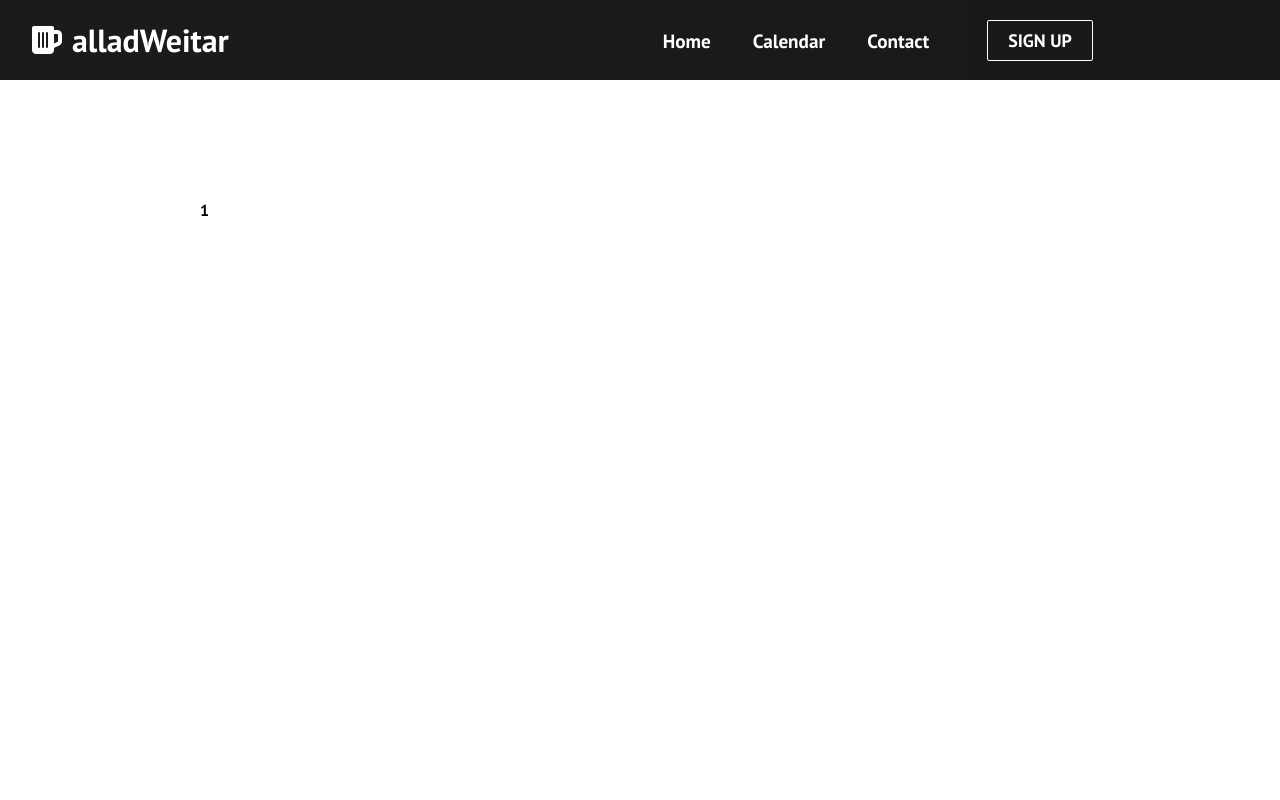
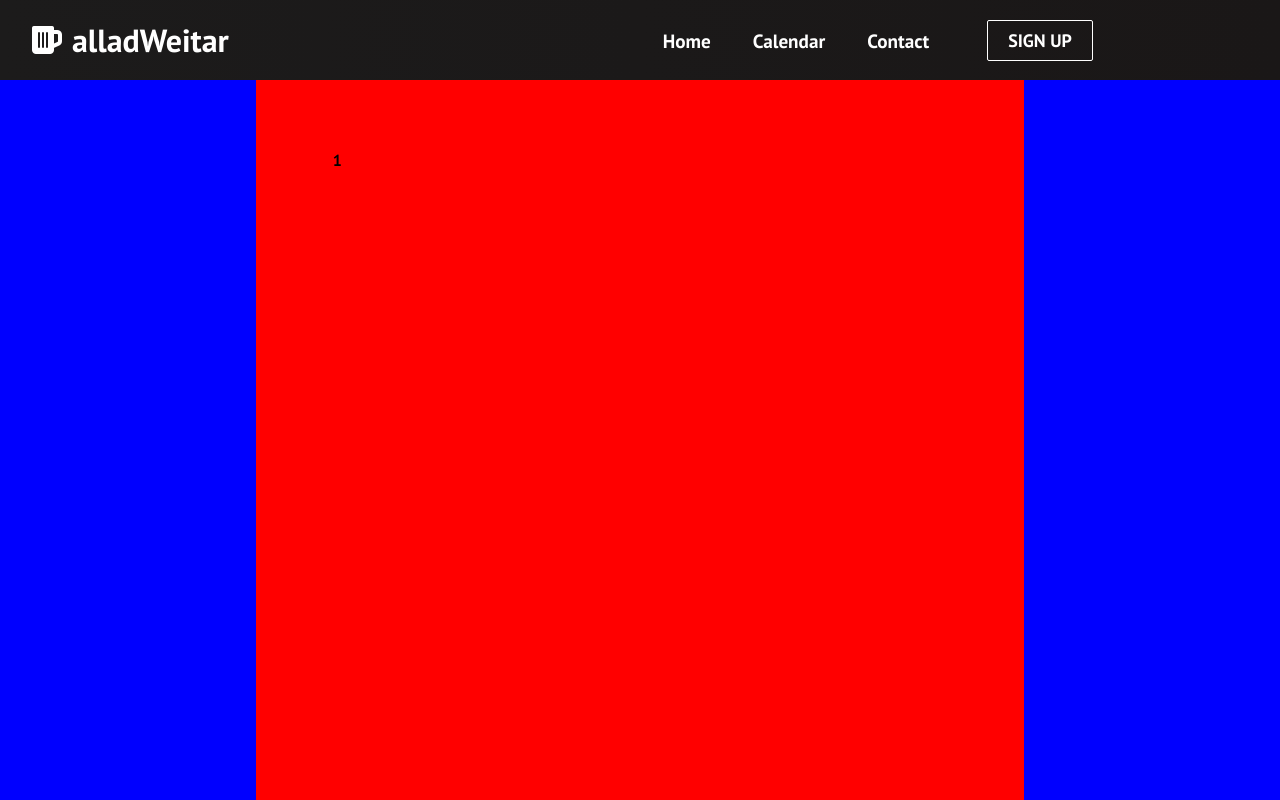
Before and after one commit to EricReinprecht/alladWeitar, a React (Create React App) app: page /fest/1 in a window 1280 px wide. Built offline with nearby package versions, Linux system fonts and the light colour scheme.

Commit message:
Html, Css für Fest

```diff
--- a/src/components/pages/Fest.css
+++ b/src/components/pages/Fest.css
@@ -1,9 +1,36 @@
-.header{
+.fest-main{
     position: absolute;
-    top: 200px;
-    left: 200px;
+    bottom: 0px;
+
+    height: 100%;
+    width: 100%;
+
+    background-color: blue;
 }
 
-.fest-main{
-    position: absolute;
+.fest-display{
+    background-color: red;
+    height: 100%;
+    width: 60%;
+
+    position: relative;
+    left: 20%
 }
+
+.header{
+    position: relative;
+    top: 150px;
+    left: 10%;
+}
+
+.infos{
+
+}
+
+.infos-main{
+
+}
+
+.infos-other{
+
+}
--- a/src/components/pages/Fest.js
+++ b/src/components/pages/Fest.js
@@ -16,10 +16,22 @@ export default function Fest(props) {
 
   return (
       <>
-      <div className='fest-main'></div>
-      <div className='header'>
-        { festname }
+      <div className='fest-main'>
+        <div className='fest-display'>
+        <div className='header'>
+          { festname }
+        </div>
+          <div className='infos'>
+            <div className='infos-main'>
+              <FestMainInfos />
+            </div>
+            <div className='infos-other'>
+              <FestOtherInfos/>
+            </div>
+          </div>
+        </div>
       </div>
+
       </>
 
     )
```
